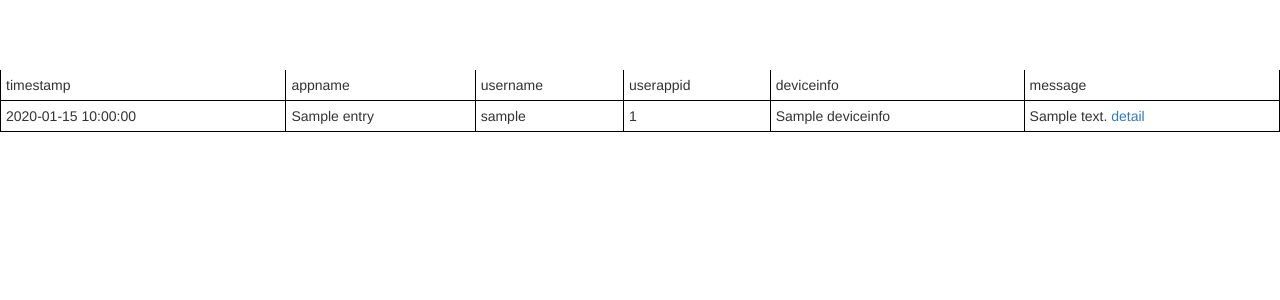
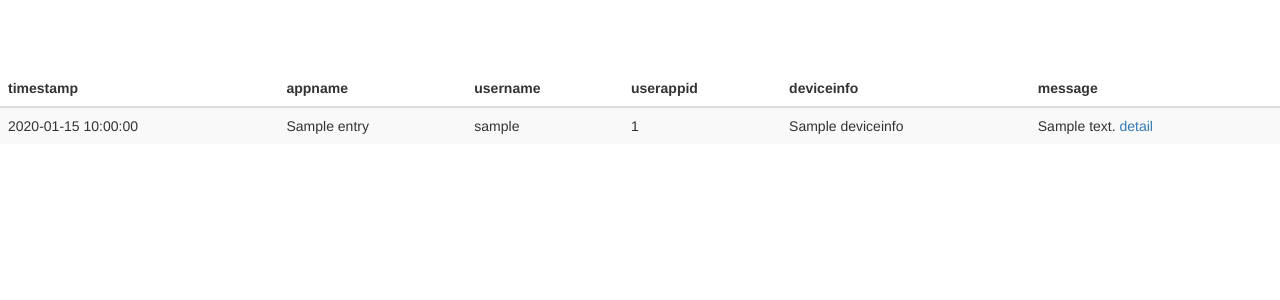
Before and after one commit to richthofen911/BugTrackerServer, a Flask app: template templates/crash_report.html in a window 1280 px wide. Shown: the top 300 px of the page. Run offline with Flask 2, Linux system fonts and the light colour scheme; the template is opened without the code that fills it: most values are stand-ins (such as "Sample title", 1, 10 or a date in 2020); some libraries are stand-ins or nearby versions.

Commit message:
all assets should be under the static directory

```diff
--- a/templates/crash_report.html
+++ b/templates/crash_report.html
@@ -2,29 +2,32 @@
 <html lang="en">
     <head>
         <meta charset="UTF-8">
+        <!--
         <style>
           table { border-collapse: collapse; }
           td { border: 1px solid black; }
         </style>
+        -->
         <title>Crash Report</title>
 
          <!-- Bootstrap core CSS -->
-        <link href="/css/bootstrap.min.css" rel="stylesheet">
+        <link href="/static/css/bootstrap.min.css" rel="stylesheet">
         <!-- Bootstrap theme -->
-        <link href="/css/bootstrap-theme.min.css" rel="stylesheet">
+        <link href="/static/css/bootstrap-theme.min.css" rel="stylesheet">
         <!-- Custom styles for this template -->
-        <link href="/css/theme.css" rel="stylesheet">
+        <link href="/static/css/theme.css" rel="stylesheet">
     </head>
     <body>
-        <table class="table table-condensed ">
+
+        <table class="table table-striped">
             <thead>
               <tr>
-                <td align="justify">timestamp</td>
-                <td align="justify">appname</td>
-                <td align="justify">username</td>
-                <td align="justify">userappid</td>
-                <td align="justify">deviceinfo</td>
-                <td align="justify">message</td>
+                <th align="justify">timestamp</th>
+                <th align="justify">appname</th>
+                <th align="justify">username</th>
+                <th align="justify">userappid</th>
+                <th align="justify">deviceinfo</th>
+                <th align="justify">message</th>
               </tr>
             </thead>
             <tbody>
@@ -44,7 +47,7 @@
         <!-- Bootstrap core JavaScript -->
         <!-- Placed at the end of the document so the pages load faster -->
         <script src="https://ajax.googleapis.com/ajax/libs/jquery/1.11.3/jquery.min.js"></script>
-        <script>window.jQuery || document.write('<script src="../js/jquery.min.js"><\/script>')</script>
-        <script src="../js/bootstrap.min.js"></script>
+        <script>window.jQuery || document.write('<script src="/static/js/jquery.min.js"><\/script>')</script>
+        <script src="/static/js/bootstrap.min.js"></script>
     </body>
 </html>
--- a/templates/index.html
+++ b/templates/index.html
@@ -70,8 +70,8 @@
     <!-- Bootstrap core JavaScript -->
     <!-- Placed at the end of the document so the pages load faster -->
     <script src="https://ajax.googleapis.com/ajax/libs/jquery/1.11.3/jquery.min.js"></script>
-    <script>window.jQuery || document.write('<script src="../js/jquery.min.js"><\/script>')</script>
-    <script src="../js/bootstrap.min.js"></script>
+    <script>window.jQuery || document.write('<script src="/static/js/jquery.min.js"><\/script>')</script>
+    <script src="../static/js/bootstrap.min.js"></script>
     <!-- IE10 viewport hack for Surface/desktop Windows 8 bug -->
     <script src="../../assets/js/ie10-viewport-bug-workaround.js"></script>
   </body>
```
Also changed, not shown: static/css/bootstrap-theme.min.css (renamed from css/bootstrap-theme.min.css), static/css/bootstrap.min.css (renamed from css/bootstrap.min.css), static/css/theme.css (renamed from css/theme.css), static/js/bootstrap.min.js (renamed from js/bootstrap.min.js), static/js/jquery.min.js (renamed from js/jquery.min.js).
